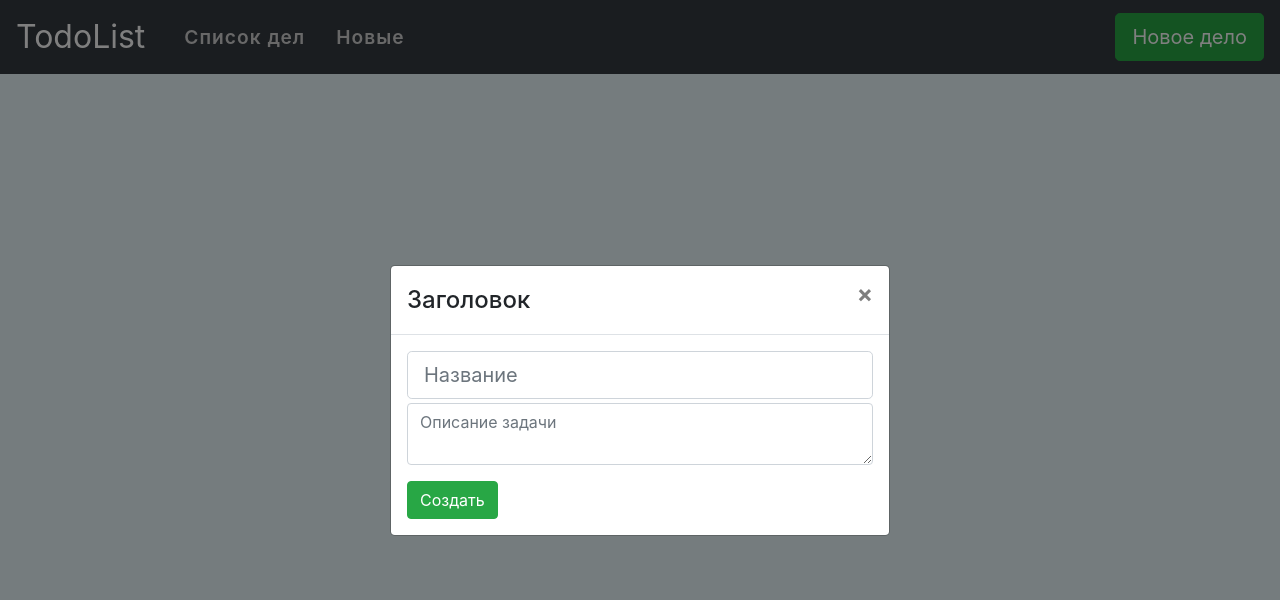
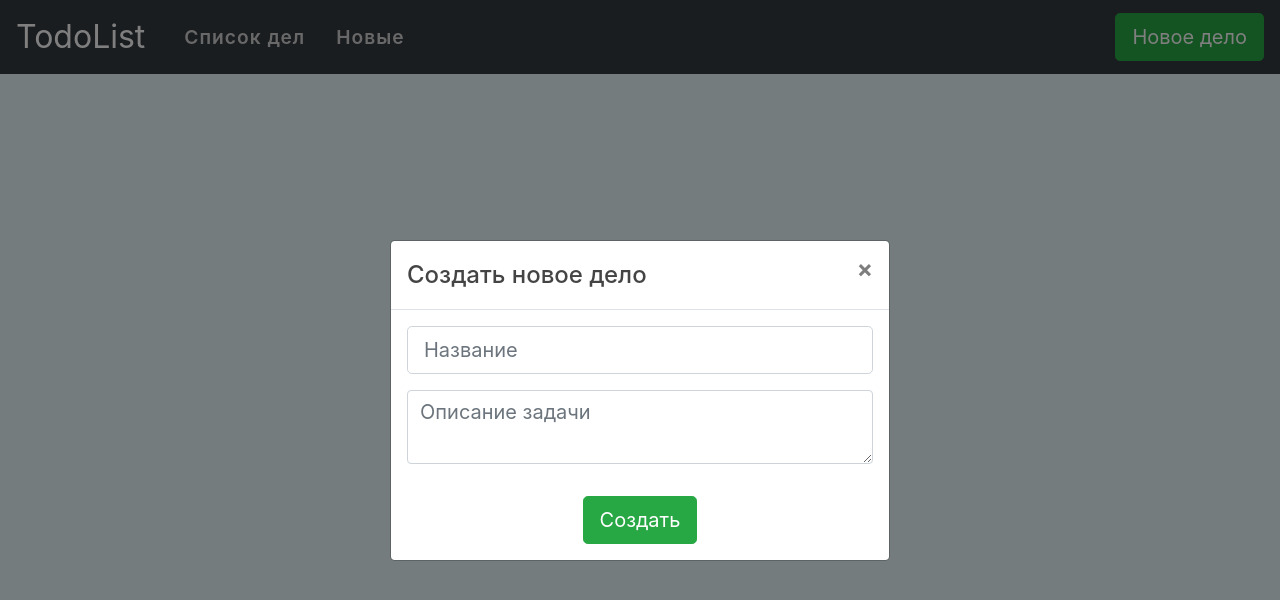
Before and after one commit to SerSurgut/todo, a React (Create React App) app: page / in a window 1280 px wide. Both pictures are taken after a click on the button "Новое дело". Shown: the top 600 px of the page. Built offline with nearby package versions, Linux system fonts and the light colour scheme.

Commit message:
final work

```diff
--- a/src/components/Detail/Detail.css
+++ b/src/components/Detail/Detail.css
@@ -0,0 +1,22 @@
+.bntsGroup button {
+    min-width: 150px;
+    display: inline-flex;
+    justify-content: center;
+    font-size: 1.5rem;
+    font-weight: 600;
+}
+
+.detail-text {
+    font-size: 1.5rem;
+}
+
+.detail-text h3 {
+    color: #444444;
+    text-align: right;
+    font-size: 1.2rem;
+}
+
+.detail-text .do {
+    color: #28a745;
+    font-weight:600
+}
--- a/src/components/Detail/Detail.js
+++ b/src/components/Detail/Detail.js
@@ -1,13 +1,31 @@
-import React, { useState } from 'react';
-import { useParams } from 'react-router-dom';
+import React, {useEffect, useState} from 'react';
+import { Link, useHistory, useParams } from 'react-router-dom';
+import './Detail.css'
 
 const Detail = () => {
     const {id} = useParams()
+    const [status, setStatus] = useState({class:"notDo",text:"Еще не сделано"})
     const task = JSON.parse(localStorage.getItem(id))
+    const history = useHistory();
+useEffect(()=>{
+   if(task.status){
+       setStatus({class:"do",text:"Выполнено"})
+    }
+},[status])
      return (
         <div>
-            <h1 className="text-center title">{task&&task.text}</h1>
-            <div className="detail-block">Заголовок</div>
+
+            <h1 className="text-center title">{task&&task.title}</h1>
+            <div className="shadow-sm detail-text p-4 bg-white rounded">
+                <h3 className={status.class}>{status.text}</h3>
+                {task&&task.text}</div>
+
+              <div className="mt-5 text-center bntsGroup">
+                    <button type="button"
+                            className="btn btn-outline-warning btn-lg ml-5"
+                            onClick={()=>history.push('/list')}
+                            >Список всех дел</button>
+            </div>
         </div>
     );
 };
--- a/src/components/ModalForm/ModalForm.css
+++ b/src/components/ModalForm/ModalForm.css
@@ -1,3 +1,6 @@
-input.form-control.mr-3 {
+textarea.form-control {
     font-size: 20px;
 }
+.title-modal{
+    color: #444444;
+}
--- a/src/components/ModalForm/ModalForm.js
+++ b/src/components/ModalForm/ModalForm.js
@@ -1,6 +1,5 @@
 import React,{useState} from 'react';
 import { useDispatch, useSelector } from 'react-redux';
-import StatusFilter from '../StatusFilter/StatusFilter'
 import {Button, Modal, Form} from 'react-bootstrap'
 import { fetchAddTaskAC } from "../../redux/fetchAC";
 import './ModalForm.css'
@@ -19,7 +18,7 @@ const ModalForm = () => {
             text:e.target.text.value,
             status: false,
             id: tasks.length+1
-            //Задать уникальные не получается, ограничения в mockapi
+            //ограничения в mockapi
         }
         console.log(task);
         dispatch(fetchAddTaskAC(task))
@@ -38,16 +37,18 @@ const ModalForm = () => {
                         aria-labelledby="contained-modal-title-vcenter">
 
                     <Modal.Header closeButton>
-                        <Modal.Title id="example-custom-modal-styling-title">Заголовок</Modal.Title>
+                        <Modal.Title className="title-modal">Создать новое дело</Modal.Title>
                     </Modal.Header>
                     <Modal.Body>
                         <Form onSubmit={addTask}>
                                 <Form.Group >
                                     <Form.Control type="text" name="title" placeholder="Название"size="lg" required />
                                     <Form.Text/>
-                                    <Form.Control type="text" name="text" as="textarea" placeholder="Описание задачи"/>
+                                    <Form.Control className="mt-3" type="text" name="text"  as="textarea" placeholder="Описание задачи"/>
                                 </Form.Group>
-                            <Button variant="success" type="submit">Создать</Button>
+                            <div className="text-center">
+                                <Button className="mt-3" variant="success" type="submit" size="lg" >Создать</Button>
+                            </div>
                         </Form>
                     </Modal.Body>
                 </Modal>
--- a/src/components/NavbarPanel/NavbarPanel.css
+++ b/src/components/NavbarPanel/NavbarPanel.css
@@ -39,3 +39,17 @@
 .navbar-nav .nav-link:hover {
     color: #eaf9fd !important;
 }
+.newTaskCounter {
+    display: inline-flex;
+    justify-content: center;
+    align-items: center;
+    height: 22px;
+    width: 22px;
+    border-radius: 50%;
+    background: tomato;
+    line-height: 0;
+    padding-bottom: 2px;
+    font-weight: 900;
+    font-size: 14px;
+    color: #fff;
+}
--- a/src/index.css
+++ b/src/index.css
@@ -6,18 +6,3 @@
     background: #eaf9fd;
     padding-bottom: 5rem;
 }
-
-.newTaskCounter {
-    display: inline-flex;
-    justify-content: center;
-    align-items: center;
-    height: 22px;
-    width: 22px;
-    border-radius: 50%;
-    background: tomato;
-    line-height: 0;
-    padding-bottom: 2px;
-    font-weight: 900;
-    font-size: 14px;
-    color: #fff;
-}
--- a/src/pages/Main/Main.css
+++ b/src/pages/Main/Main.css
@@ -0,0 +1,6 @@
+.main-link {
+    /* color: red; */
+    margin-top: 1rem;
+    font-size: 1.2rem;
+    font-weight: 550;
+}
--- a/src/pages/Main/Main.js
+++ b/src/pages/Main/Main.js
@@ -1,11 +1,13 @@
 import React from 'react';
+import {Link} from 'react-router-dom'
+import './Main.css'
 
 const Main = () => {
     return (
         <div className="mt-5">
             <div className="textBox">
                 <h2>Добро пожаловать</h2>
-                <a href="/list" title="пора работать" alt="к списку дел">Перейти к списку дел</a>
+                <Link to="/list" className="main-link">&gt; Перейти к списку дел &lt;</Link>
             </div>
         </div>
     );
--- a/src/redux/fetchAC.js
+++ b/src/redux/fetchAC.js
@@ -30,20 +30,21 @@ export const fetchAddTaskAC =(payload)=>{
     }
 }
 
-export const fetchDeleteTaskAC =(payload)=>{
+export const fetchDeleteTaskAC = (payload)=>{
     return (dispatch)=>{
-        fetch(`https://5fd371a78cee610016ae04ca.mockapi.io/tasks/${payload}`, {
+         fetch(`https://5fd371a78cee610016ae04ca.mockapi.io/tasks/${payload}`, {
             method:'DELETE',
             headers:{
                 'Content-type':'application/json'
             }
         });
+        localStorage.removeItem(payload)
         dispatch(deleteTaskAC(payload))
     }
 }
 
 export const fetchChangeTaskAC =(payload)=>{
-    const {status} = payload.tasks.filter(el=> el.id === payload.id)[0]
+    const {status,id} = payload.tasks.filter(el=> el.id === payload.id)[0]
     return (dispatch)=>{
         fetch(`https://5fd371a78cee610016ae04ca.mockapi.io/tasks/${payload.id}`, {
             method:'PUT',
@@ -54,6 +55,7 @@ export const fetchChangeTaskAC =(payload)=>{
                 status:!status,
              })
         });
+        localStorage.removeItem(id)
         dispatch(changeTaskAC(payload.id))
 
     }
```
